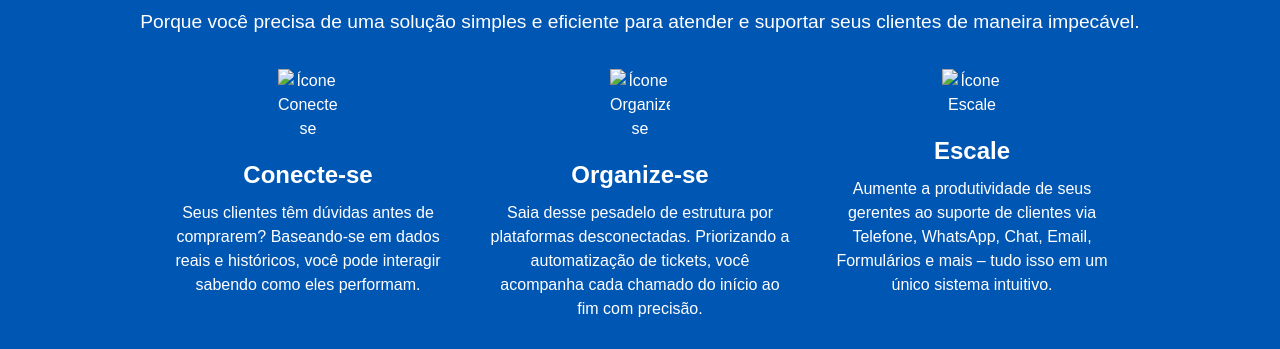
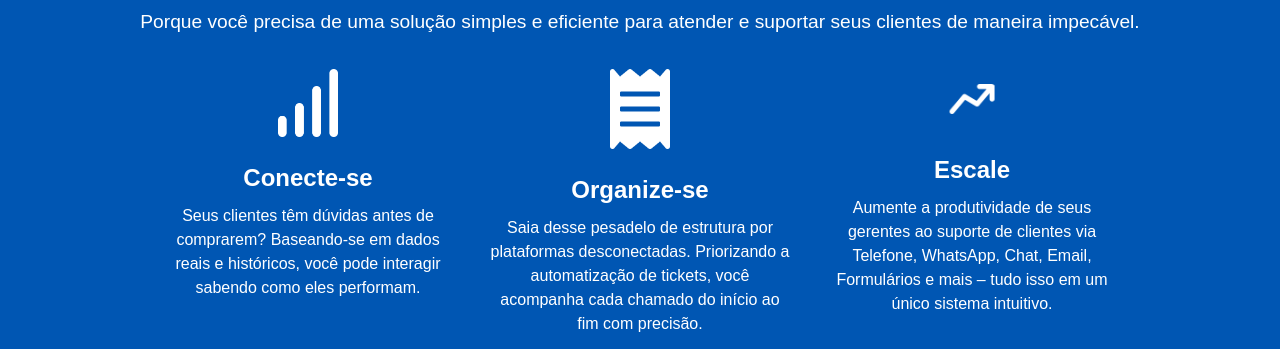
Before and after one commit to Buehno/SHD, a website: page Index.html in a window 1280 px wide. Shown: the part 759-1108 px from the top of the page. Drawn offline with Linux system fonts and the light colour scheme.

Commit message:
novidade

```diff
--- a/Index.html
+++ b/Index.html
@@ -53,7 +53,7 @@
 
 
 
-<img src="icone-conectar.png" alt="Ícone Conecte-se">
+<img src="/static/Conecte-se.png" alt="Ícone Conecte-se">
 
 
 <h3>Conecte-se</h3>
@@ -62,7 +62,7 @@
 
 
 <div class="feature">
-                    <img src="icone-organize.png" alt="Ícone Organize-se">
+                    <img src="/static/Organize-se.png" alt="Ícone Organize-se">
 
 
 
@@ -83,7 +83,7 @@
 
 
 
-<img src="icone-escale.png" alt="Ícone Escale">
+<img src="/static/Escale.png" alt="Ícone Escale">
 
 
 <h3>Escale</h3>
```
Also changed, not shown: package.json (added, +17 -0 lines), 1 other file.
